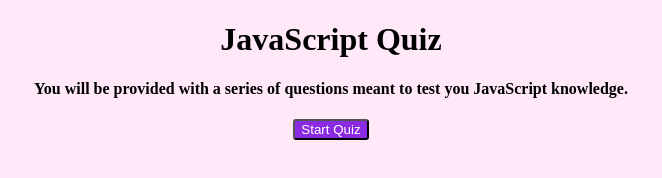
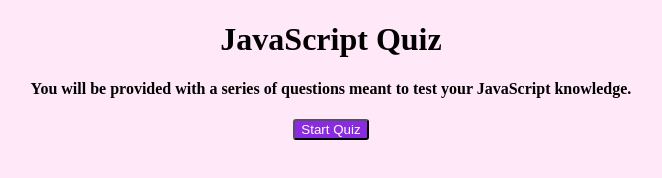
Before and after one commit to pirosvs/code-quiz, a plain HTML site: page index.html in a window 1280 px wide. Shown: the full height of the page, 309-971 px from the left. Drawn offline with Linux system fonts and the light colour scheme.

Commit message:
fix typo in HTML

```diff
--- a/index.html
+++ b/index.html
@@ -10,7 +10,7 @@
 
     <body>
         <h1>JavaScript Quiz</h1>
-        <h4>You will be provided with a series of questions meant to test you JavaScript knowledge.</h4>
+        <h4>You will be provided with a series of questions meant to test your JavaScript knowledge.</h4>
         <h3 id="timer"></h3>
         <div id="quiz"></div>
         <button type="button" id="buttons">Start Quiz</button>
```
